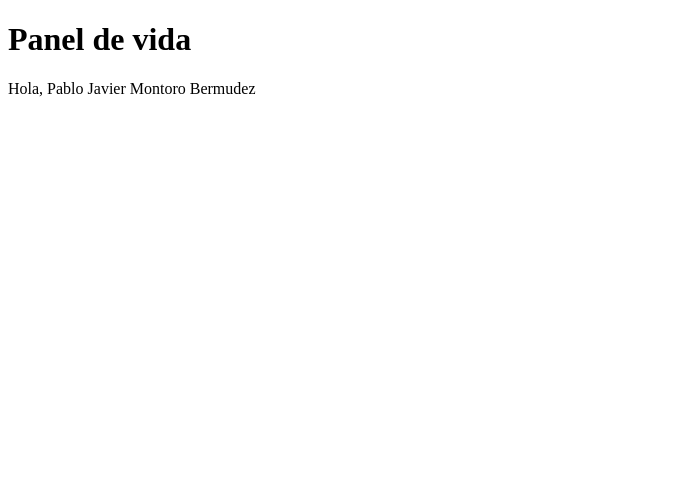
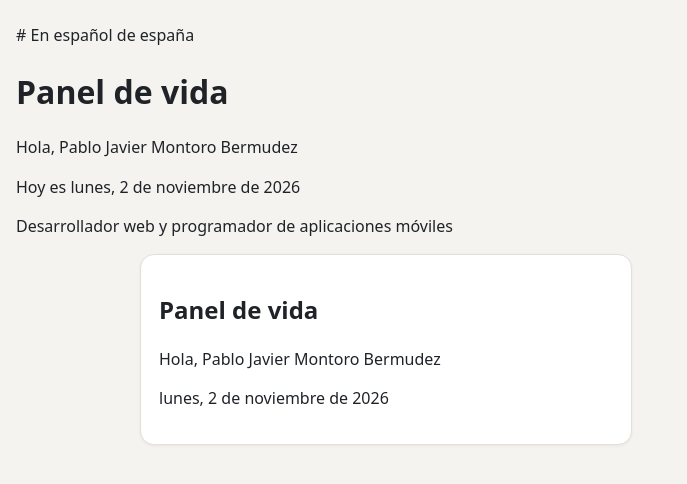
Before and after one commit to pablomontoro5/paneldevida, an Angular app: page / in a window 1280 px wide. Shown: the top 484 px of the page, without its empty margins (0-687 px from the left). Built offline with nearby package versions, Linux system fonts and the light colour scheme.

Commit message:
Configura el idioma español, los estilos globales y el panel de navegación

```diff
--- a/src/app/app.config.ts
+++ b/src/app/app.config.ts
@@ -1,7 +1,15 @@
-import { ApplicationConfig, provideBrowserGlobalErrorListeners } from '@angular/core';
+import { registerLocaleData } from '@angular/common';
+import localeEs from '@angular/common/locales/es';
+import { ApplicationConfig, LOCALE_ID, provideBrowserGlobalErrorListeners } from '@angular/core';
 import { provideRouter } from '@angular/router';
 import { routes } from './app.routes';
 
+registerLocaleData(localeEs);
+
 export const appConfig: ApplicationConfig = {
-  providers: [provideBrowserGlobalErrorListeners(), provideRouter(routes)],
+  providers: [
+    provideBrowserGlobalErrorListeners(),
+    provideRouter(routes),
+    { provide: LOCALE_ID, useValue: 'es-ES' }
+  ],
 };
--- a/src/app/app.html
+++ b/src/app/app.html
@@ -1,2 +1,12 @@
 <h1>Panel de vida</h1>
 <p>Hola, {{ title() }}</p>
+<p> Hoy es {{ hoy | date: 'fullDate' }} </p>
+<p> {{ descripcion() }} </p>
+
+<main class="rejilla">
+  <section class="tarjeta">
+    <h1>Panel de vida</h1>
+    <p>Hola, {{ title() }}</p>
+    <p>{{ hoy | date: 'fullDate' }}</p>
+  </section>
+</main>
--- a/src/app/app.ts
+++ b/src/app/app.ts
@@ -1,10 +1,13 @@
 import { Component, signal } from '@angular/core';
-
+import { DatePipe } from '@angular/common';
 @Component({
+  imports: [DatePipe],
   selector: 'app-root',
   styleUrl: './app.css',
   templateUrl: './app.html',
 })
 export class App {
   protected readonly title = signal('Pablo Javier Montoro Bermudez');
+  protected readonly hoy = new Date();
+  protected readonly descripcion = signal('Desarrollador web y programador de aplicaciones móviles');
 }
--- a/src/index.html
+++ b/src/index.html
@@ -1,8 +1,8 @@
 <!doctype html>
-<html lang="en">
+<html lang="es"> # En español de españa
   <head>
     <meta charset="utf-8" />
-    <title>Paneldevida</title>
+    <title>Panel de Vida</title>
     <base href="/" />
     <meta name="viewport" content="width=device-width, initial-scale=1" />
     <link rel="icon" type="image/x-icon" href="favicon.ico" />
--- a/src/styles.css
+++ b/src/styles.css
@@ -1 +1,149 @@
-/* You can add global styles to this file, and also import other style files */
+/* ---------- Colores: modo claro por defecto ---------- */
+:root {
+  --fondo: #f4f3ef;
+  --tarjeta: #ffffff;
+  --texto: #1f2328;
+  --texto-suave: #5f6670;
+  --borde: #e2e0d8;
+  --acento: #2f6fdb;
+  --acento-suave: #e3ecfb;
+  --exito: #2e8b57;
+  --exito-suave: #e1f2e8;
+  --racha: #b8641a;
+  --aviso-suave: #fbeedd;
+  --error: #c62828;
+  --sombra: 0 1px 3px rgba(0, 0, 0, 0.06);
+  color-scheme: light;
+}
+
+/* Modo oscuro: sigue al sistema salvo que se haya elegido el claro a mano */
+@media (prefers-color-scheme: dark) {
+  :root:not([data-tema="claro"]) {
+    --fondo: #15171a;
+    --tarjeta: #1e2125;
+    --texto: #e8e6e1;
+    --texto-suave: #9aa1ab;
+    --borde: #30343a;
+    --acento: #6ea2ff;
+    --acento-suave: #1f2c45;
+    --exito: #5cc28a;
+    --exito-suave: #1d3328;
+    --racha: #f0a35a;
+    --aviso-suave: #3a2a18;
+    --error: #ff7b72;
+    --sombra: none;
+    color-scheme: dark;
+  }
+}
+
+:root[data-tema="oscuro"] {
+  --fondo: #15171a;
+  --tarjeta: #1e2125;
+  --texto: #e8e6e1;
+  --texto-suave: #9aa1ab;
+  --borde: #30343a;
+  --acento: #6ea2ff;
+  --acento-suave: #1f2c45;
+  --exito: #5cc28a;
+  --exito-suave: #1d3328;
+  --racha: #f0a35a;
+  --aviso-suave: #3a2a18;
+  --error: #ff7b72;
+  --sombra: none;
+  color-scheme: dark;
+}
+
+/* ---------- Base ---------- */
+* { box-sizing: border-box; }
+
+body {
+  margin: 0;
+  padding: 24px 16px 48px;
+  background: var(--fondo);
+  color: var(--texto);
+  font-family: system-ui, -apple-system, "Segoe UI", Roboto, sans-serif;
+  line-height: 1.45;
+}
+
+.cabecera,
+.rejilla {
+  max-width: 1000px;
+  margin: 0 auto;
+}
+
+h2 {
+  margin: 0 0 12px;
+  font-size: 1.05rem;
+}
+
+ul, ol {
+  list-style: none;
+  margin: 0;
+  padding: 0;
+}
+/* ---------- Rejilla de tarjetas ---------- */
+.rejilla {
+  display: grid;
+  grid-template-columns: 1fr;
+  gap: 16px;
+}
+
+@media (min-width: 760px) {
+  .rejilla { grid-template-columns: 1fr 1fr; }
+  .tarjeta-ancha { grid-column: 1 / -1; }
+}
+
+.tarjeta {
+  background: var(--tarjeta);
+  border: 1px solid var(--borde);
+  border-radius: 14px;
+  padding: 18px;
+  box-shadow: var(--sombra);
+  min-width: 0;
+}
+
+.tarjeta-cabecera {
+  display: flex;
+  align-items: baseline;
+  justify-content: space-between;
+  gap: 8px;
+}
+
+.etiqueta {
+  display: inline-block;
+  padding: 2px 10px;
+  border-radius: 999px;
+  background: var(--acento-suave);
+  color: var(--acento);
+  font-size: 0.8rem;
+  font-weight: 600;
+  white-space: nowrap;
+}
+
+.vacio { color: var(--texto-suave); }
+
+.boton {
+  min-height: 40px;
+  padding: 8px 14px;
+  border: 1px solid var(--borde);
+  border-radius: 8px;
+  background: var(--tarjeta);
+  color: var(--texto);
+  font: inherit;
+  font-size: 0.9rem;
+  cursor: pointer;
+}
+
+.boton:hover { border-color: var(--acento); }
+
+.estado-copia,
+.mensaje-copia {
+  margin: 12px 0 0;
+  font-size: 0.9rem;
+}
+ /* Foco visible para quien usa el teclado */
+button:focus-visible,
+input:focus-visible {
+  outline: 2px solid var(--acento);
+  outline-offset: 2px;
+}
```
